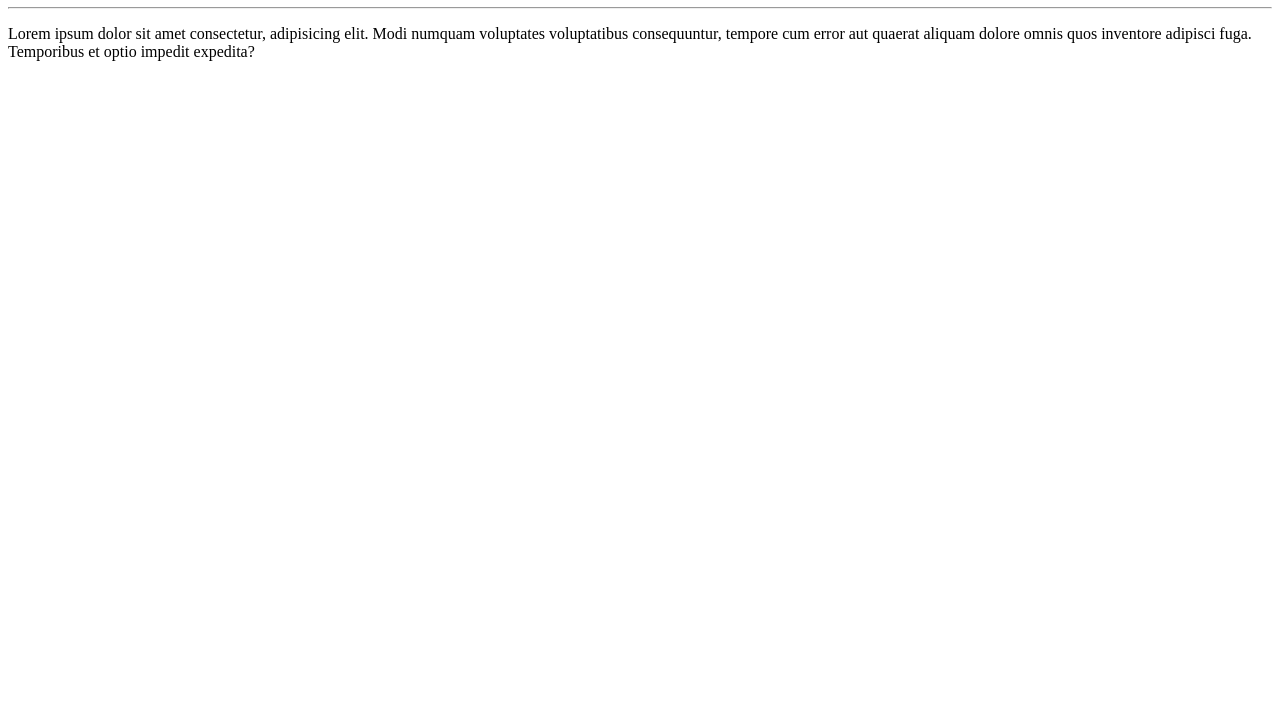
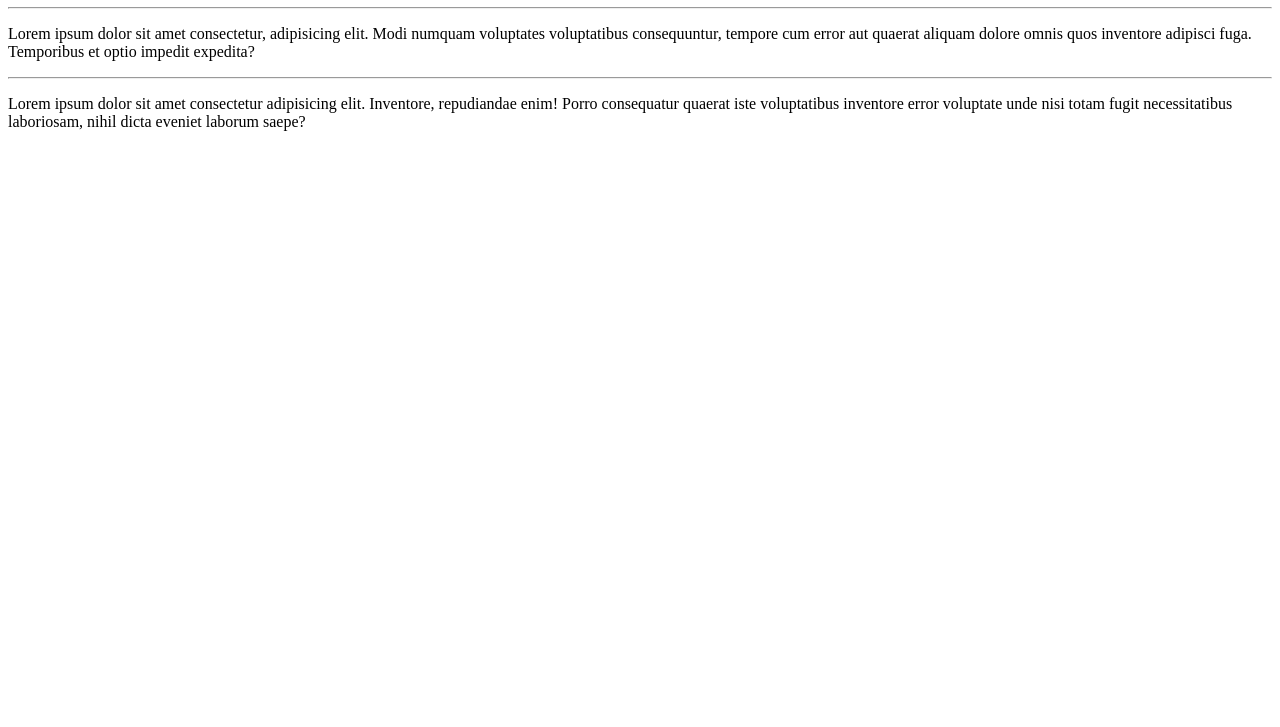
Before and after one commit to WillianRuanDav/OlaMundo, a plain HTML site: page site-exemplo/index.html in a window 1280 px wide. Shown: the part 73-800 px from the top of the page. Drawn offline with Linux system fonts and the light colour scheme.

Commit message:
Adicionei um paragrafo

```diff
--- a/site-exemplo/index.html
+++ b/site-exemplo/index.html
@@ -10,5 +10,7 @@
     <h1>Olá, mundo!</h1>
     <hr>
     <p>Lorem ipsum dolor sit amet consectetur, adipisicing elit. Modi numquam voluptates voluptatibus consequuntur, tempore cum error aut quaerat aliquam dolore omnis quos inventore adipisci fuga. Temporibus et optio impedit expedita?</p>
+    <hr>
+    <p>Lorem ipsum dolor sit amet consectetur adipisicing elit. Inventore, repudiandae enim! Porro consequatur quaerat iste voluptatibus inventore error voluptate unde nisi totam fugit necessitatibus laboriosam, nihil dicta eveniet laborum saepe?</p>
 </body>
 </html>
```
